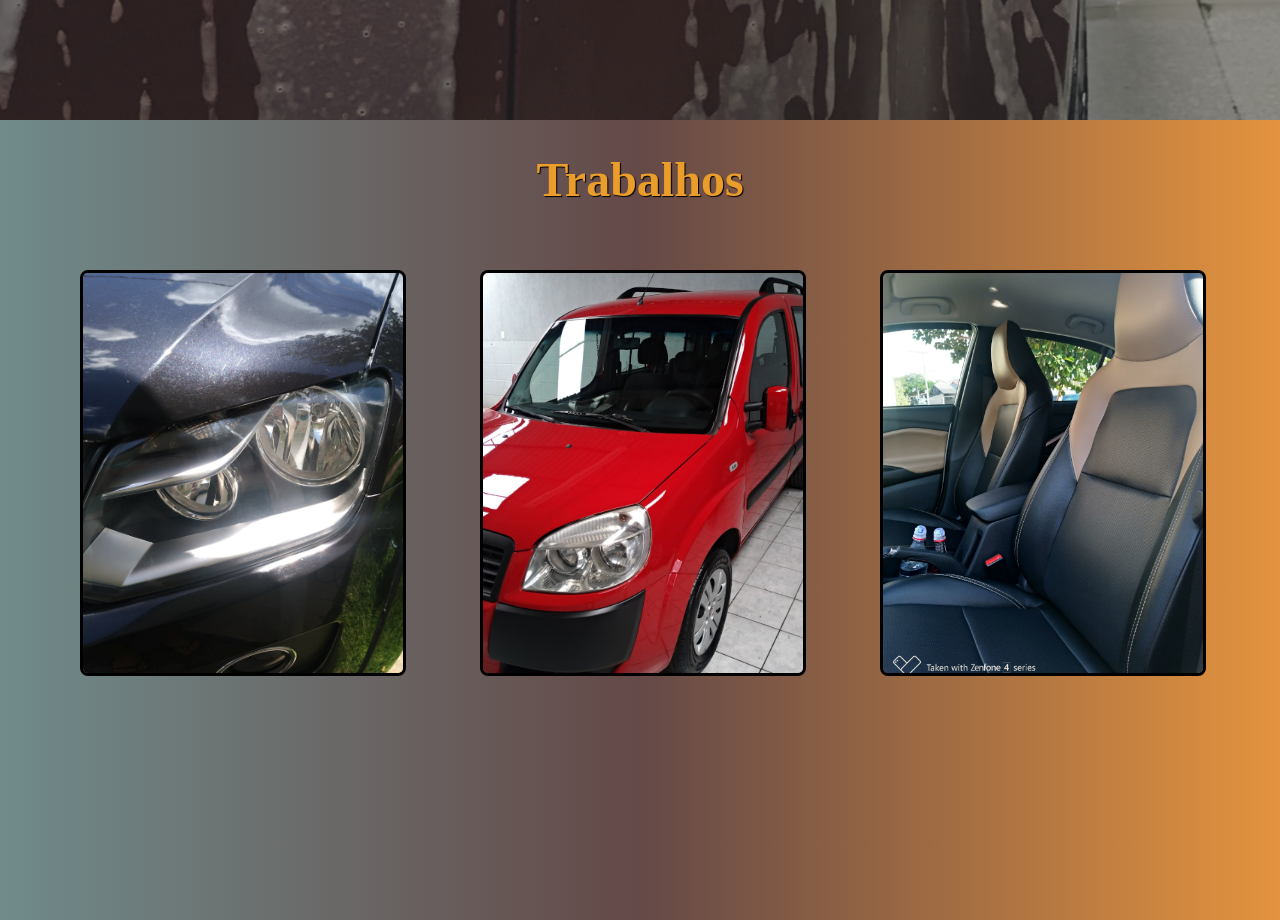
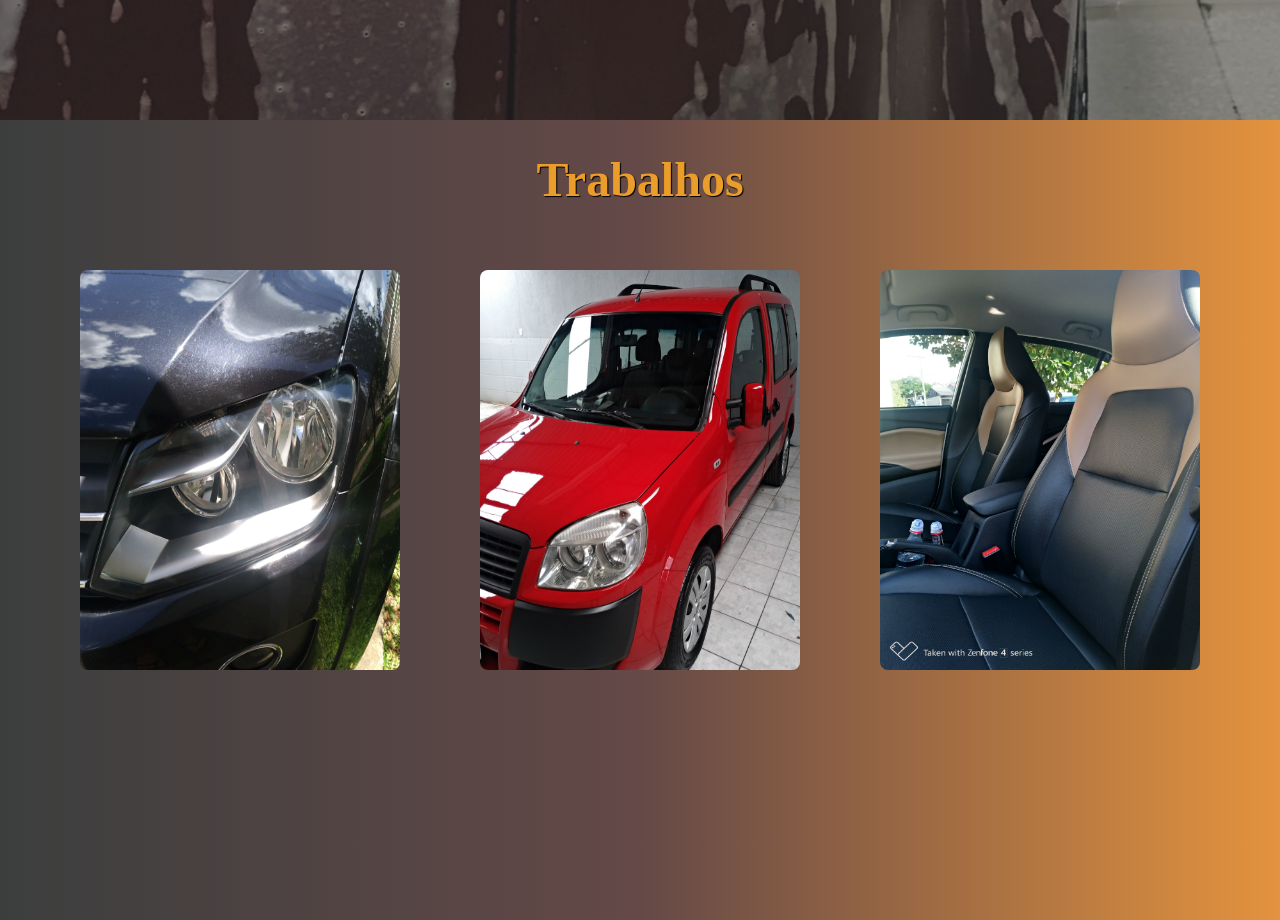
Before and after one commit to FabioSilva76/Projeto-Site-Fs-Servi-os-Automotivos, a plain HTML site: page Site Fs Serviços/_html/index.html in a window 1280 px wide. Shown: the part 680-1600 px from the top of the page. Drawn offline with Linux system fonts and the light colour scheme.

Commit message:
alt nome

```diff
--- a/Site Fs Serviços/_CSS/index.css
+++ b/Site Fs Serviços/_CSS/index.css
@@ -209,18 +209,18 @@ header{
     align-items: center;
     border-radius: 50%;
     transition: color 1s;
-    transition: background 1s;
+    transition:  1s;
 }
 .social-media i:hover{
 
     background: rgba(0, 0, 0, 0.438);
     color: #f7ab05;
-
+    transition:  1s;
 }
 .sessao-projetos{
     background: #DE821D;
-    background: -webkit-linear-gradient(to right, #708b8b, #644947,#e4933e);
-    background: linear-gradient(to right,#708b8b, #644947,#e4933e);
+    background: -webkit-linear-gradient(to right, #3c3e3e, #644947,#e4933e);
+    background: linear-gradient(to right,#3c3e3e, #644947,#e4933e);
     width: 100%;
     height: 100vh;
 }
@@ -250,13 +250,11 @@ header{
 
 }
 .card-img-wrapper img{
-    object-fit: cover;
+
     width: 100%;
     height: 100%;
     border-radius: .5rem;
     margin-top: 15px;
-    border-color: black;
-    border-style: solid;
     transition: opacity 2s ;
 
 }
```
